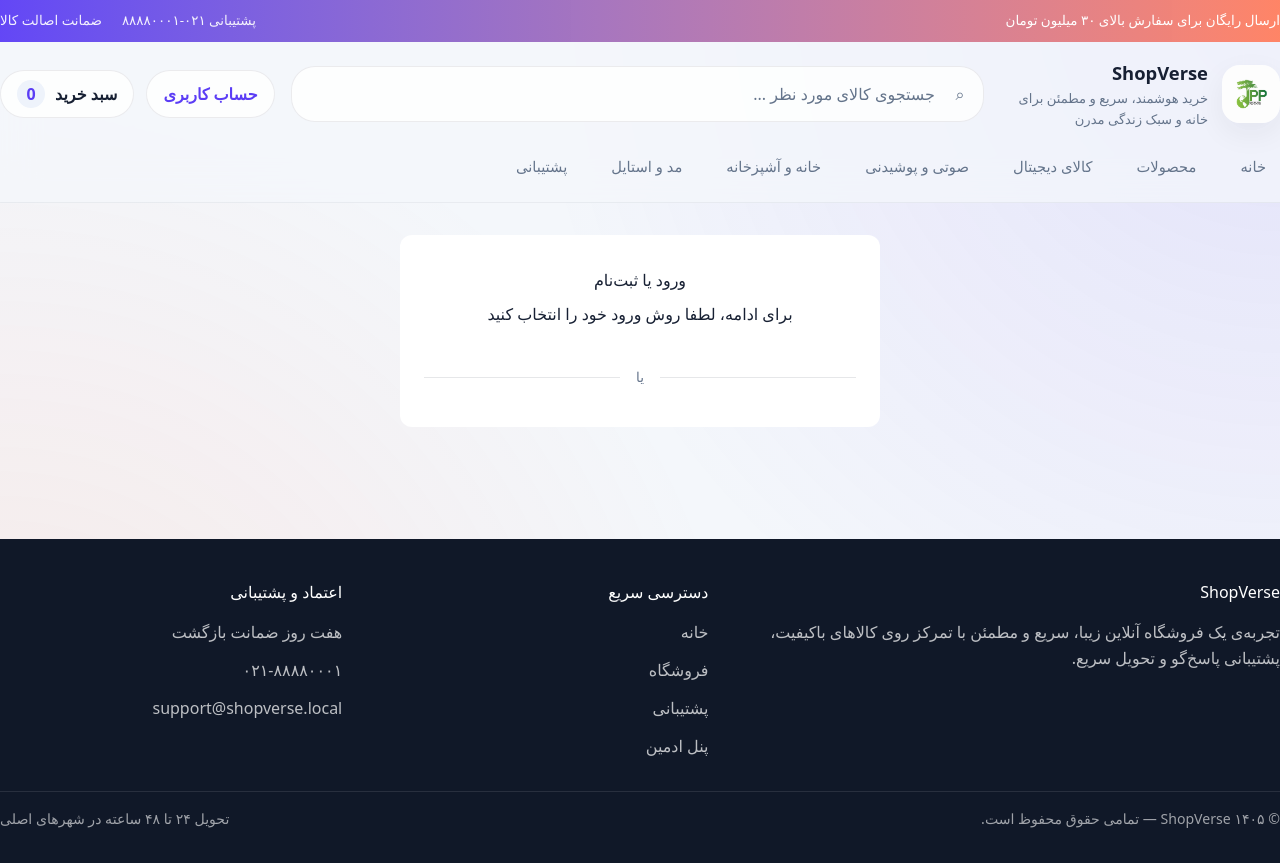
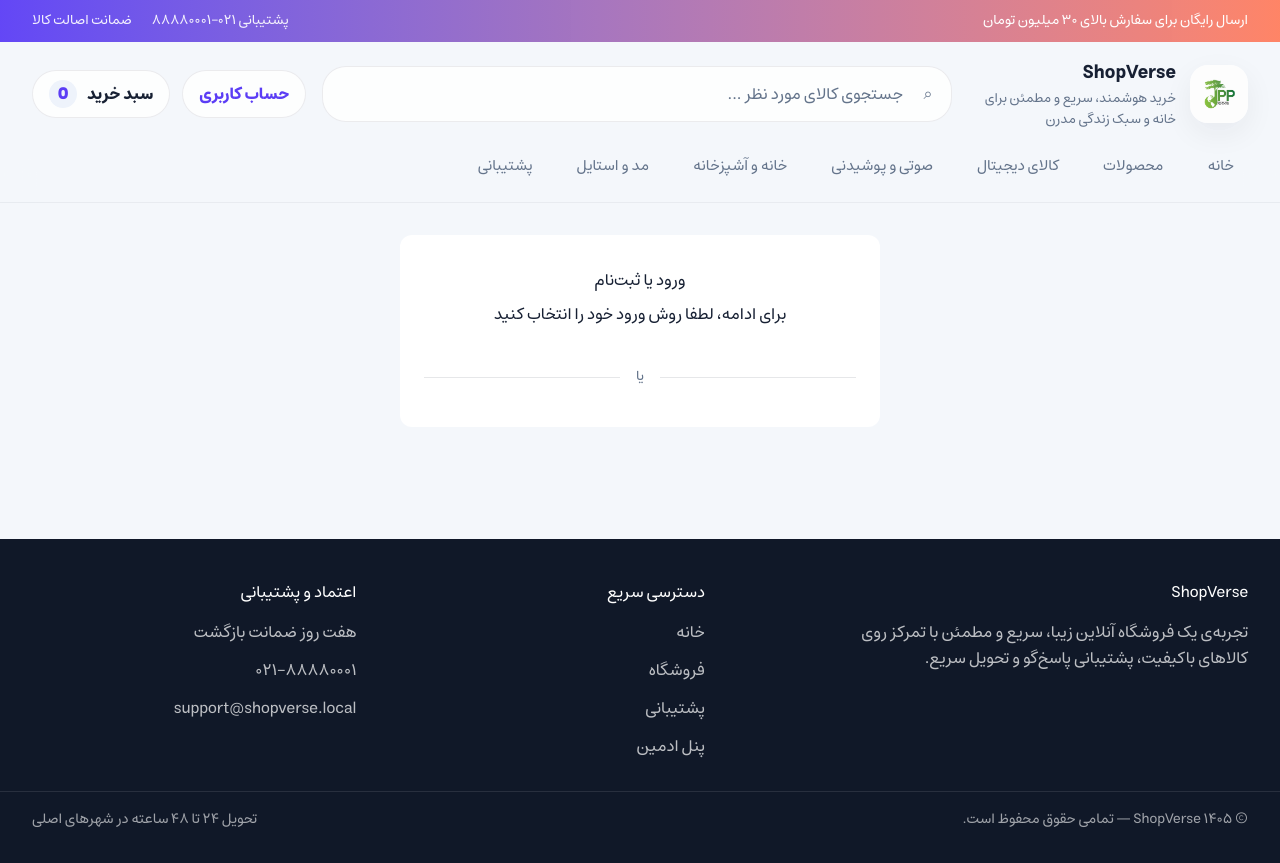
Before and after one commit to avas1436/my-shop, a Vue app in the folder frontend/: page /auth in a window 1280 px wide. Built offline with nearby package versions, Linux system fonts and the light colour scheme.

Commit message:
fix(frontend): correct hiding edge of website after migrate to tailwind.

```diff
--- a/frontend/src/App.vue
+++ b/frontend/src/App.vue
@@ -1,9 +1,9 @@
 <!-- src/App.vue  -->
 <template>
-  <div class="w-full min-h-screen overflow-x-hidden">
+  <div class="min-h-screen bg-bg text-text-main overflow-x-hidden">
     <div
       v-if="!isAuthReady"
-      class="min-h-screen flex flex-col items-center justify-center bg-bg-muted gap-4"
+      class="flex-1 flex flex-col items-center justify-center bg-bg-muted gap-4"
     >
       <div
         class="w-12 h-12 border-4 border-border border-t-primary rounded-full animate-spin"
@@ -23,9 +23,9 @@
       >
         <component :is="Component" />
       </Transition>
+    </RouterView>
 
-      <ToastContainer />
-    </RouterView>
+    <ToastContainer />
   </div>
 </template>
 
--- a/frontend/src/assets/styles/main.css
+++ b/frontend/src/assets/styles/main.css
@@ -1,24 +1,4 @@
 @import 'tailwindcss';
-
-html,
-body {
-  margin: 0;
-  padding: 0;
-  width: 100%;
-  max-width: 100vw;
-  overflow-x: hidden;
-}
-
-*,
-*::before,
-*::after {
-  box-sizing: border-box;
-  max-width: 100%;
-}
-
-* {
-  box-sizing: border-box;
-}
 
 @theme {
   /* Colors */
@@ -50,7 +30,8 @@ body {
 
   /* Fonts */
   --font-sans:
-    'Zar', 'IRANSansX', system-ui, -apple-system, BlinkMacSystemFont, 'Segoe UI', sans-serif;
+    'Estedad', 'IRANSansX', 'Zar', system-ui, -apple-system, BlinkMacSystemFont, 'Segoe UI',
+    sans-serif;
 
   /* Animations */
   --animate-shimmer: shimmer 1.4s infinite linear;
@@ -61,17 +42,17 @@ body {
   html {
     direction: rtl;
     scroll-behavior: smooth;
-    overflow-x: hidden;
+    /* overflow-x: hidden; */
   }
 
   body {
-    @apply m-0 font-sans leading-relaxed min-h-screen text-text-main bg-bg antialiased;
+    @apply font-sans leading-relaxed min-h-screen text-text-main bg-bg antialiased;
     background-image:
       radial-gradient(circle at top right, rgba(91, 61, 245, 0.12), transparent 50%),
       radial-gradient(circle at left bottom, rgba(255, 122, 89, 0.12), transparent 50%);
     background-attachment: fixed;
-    max-width: 100vw;
-    overflow-x: hidden;
+    /* max-width: 100vw; */
+    /* overflow-x: hidden; */
   }
   /* تنظیم راست‌چین بودن برای تمامی المان‌های متنی */
   body {
--- a/frontend/src/components/base/BaseInput.vue
+++ b/frontend/src/components/base/BaseInput.vue
@@ -8,7 +8,7 @@
       v-bind="$attrs"
       :value="modelValue"
       @input="$emit('update:modelValue', $event.target.value)"
-      class="w-full min-h-[48px] rounded-lg border border-border-light bg-surface-strong text-text-main py-3.5 px-4 outline-none transition-all duration-200 placeholder:text-text-muted focus:border-primary/35 focus:ring-4 focus:ring-primary/10"
+      class="w-full min-h-12 rounded-lg border border-border-light bg-surface-strong text-text-main py-3.5 px-4 outline-none transition-all duration-200 placeholder:text-text-muted focus:border-primary/35 focus:ring-4 focus:ring-primary/10"
     />
 
     <p v-if="error" class="mt-1.5 text-danger text-[0.82rem]">
--- a/frontend/src/components/base/BaseModal.vue
+++ b/frontend/src/components/base/BaseModal.vue
@@ -1,10 +1,7 @@
 <template>
   <Teleport to="body">
-    <div v-if="open" class="fixed inset-0 grid place-items-center z-[80]">
-      <div
-        class="absolute inset-0 bg-slate-900/45 backdrop-blur-[8px]"
-        @click="$emit('close')"
-      ></div>
+    <div v-if="open" class="fixed inset-0 grid place-items-center z-80">
+      <div class="absolute inset-0 bg-slate-900/45 backdrop-blur-sm" @click="$emit('close')"></div>
 
       <div
         class="relative w-[min(560px,calc(100%-24px))] bg-surface-strong rounded-lg shadow-custom border border-border-light p-6"
--- a/frontend/src/components/layout/Footer.vue
+++ b/frontend/src/components/layout/Footer.vue
@@ -1,6 +1,8 @@
 <template>
   <footer class="mt-12 py-10 pb-8 bg-[#101828] text-white/88">
-    <div class="container grid grid-cols-1 md:grid-cols-[1.6fr_1fr_1fr] gap-6">
+    <div
+      class="w-full max-w-7xl mx-auto px-4 sm:px-6 lg:px-8 grid grid-cols-1 md:grid-cols-[1.6fr_1fr_1fr] gap-6"
+    >
       <section>
         <h3 class="m-0 mb-3.5 text-white">{{ admin.settings.storeName }}</h3>
         <p class="m-0 max-w-[42ch] text-white/72">
@@ -38,7 +40,7 @@
     </div>
 
     <div
-      class="container flex flex-col md:flex-row justify-between gap-4 mt-8 pt-4 border-t border-white/10 text-[0.88rem] text-white/60"
+      class="w-full max-w-7xl mx-auto px-4 sm:px-6 lg:px-8 flex flex-col md:flex-row justify-between gap-4 mt-8 pt-4 border-t border-white/10 text-[0.88rem] text-white/60"
     >
       <span>© ۱۴۰۵ {{ admin.settings.storeName }} — تمامی حقوق محفوظ است.</span>
       <span>{{ admin.settings.fulfillmentWindow }}</span>
--- a/frontend/src/components/layout/Header.vue
+++ b/frontend/src/components/layout/Header.vue
@@ -2,7 +2,7 @@
   <header class="sticky top-0 z-50 backdrop-blur-[18px] bg-bg/72 border-b border-slate-900/5">
     <div class="bg-linear-to-r from-primary/95 to-accent/92 text-white text-[0.84rem]">
       <div
-        class="container flex flex-col md:flex-row items-center justify-between gap-1 md:gap-4 min-h-10.5 py-1.5 md:py-0"
+        class="w-full max-w-7xl mx-auto px-4 sm:px-6 lg:px-8 flex flex-col md:flex-row items-center justify-between gap-1 md:gap-4 min-h-10.5 py-1.5 md:py-0"
       >
         <span>ارسال رایگان برای سفارش بالای ۳۰ میلیون تومان</span>
         <div class="flex flex-col md:flex-row md:gap-5 opacity-92 items-center">
@@ -12,7 +12,7 @@
       </div>
     </div>
 
-    <div class="container">
+    <div class="w-full max-w-7xl mx-auto px-4 sm:px-6 lg:px-8">
       <div class="grid grid-cols-1 md:grid-cols-[280px_1fr_auto] gap-4 items-center py-4">
         <router-link to="/" class="flex items-center gap-3.5">
           <img
--- a/frontend/src/layouts/StorefrontLayout.vue
+++ b/frontend/src/layouts/StorefrontLayout.vue
@@ -1,9 +1,9 @@
 <!-- src/layouts/StorefrontLayout.vue -->
 <template>
-  <div class="min-h-screen">
+  <div class="min-h-screen flex flex-col">
     <Header />
 
-    <main class="pt-4 md:pt-8 pb-16">
+    <main class="grow w-full max-w-7xl mx-auto px-4 sm:px-6 lg:px-8 pt-4 md:pt-8 pb-16">
       <RouterView />
     </main>
 
```
